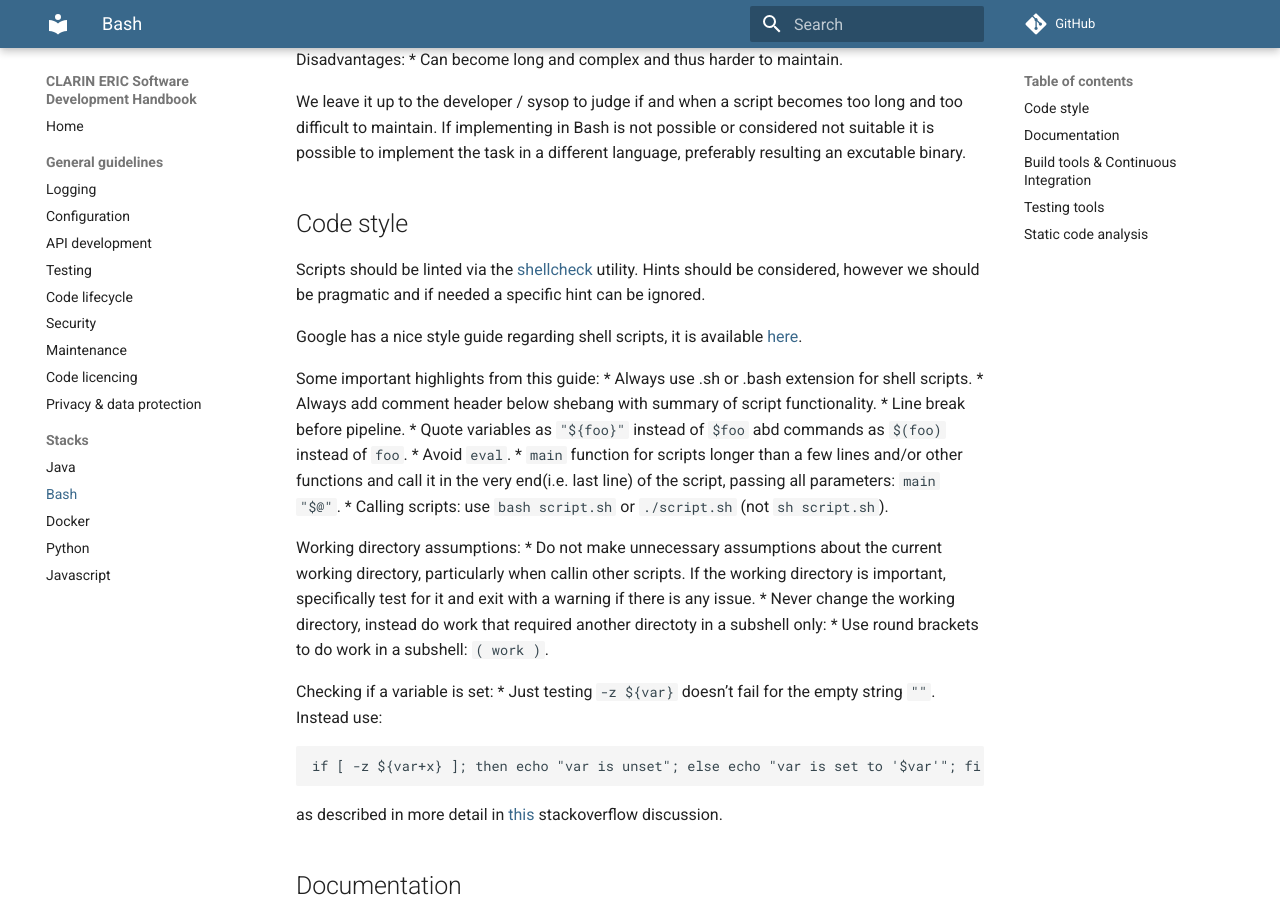
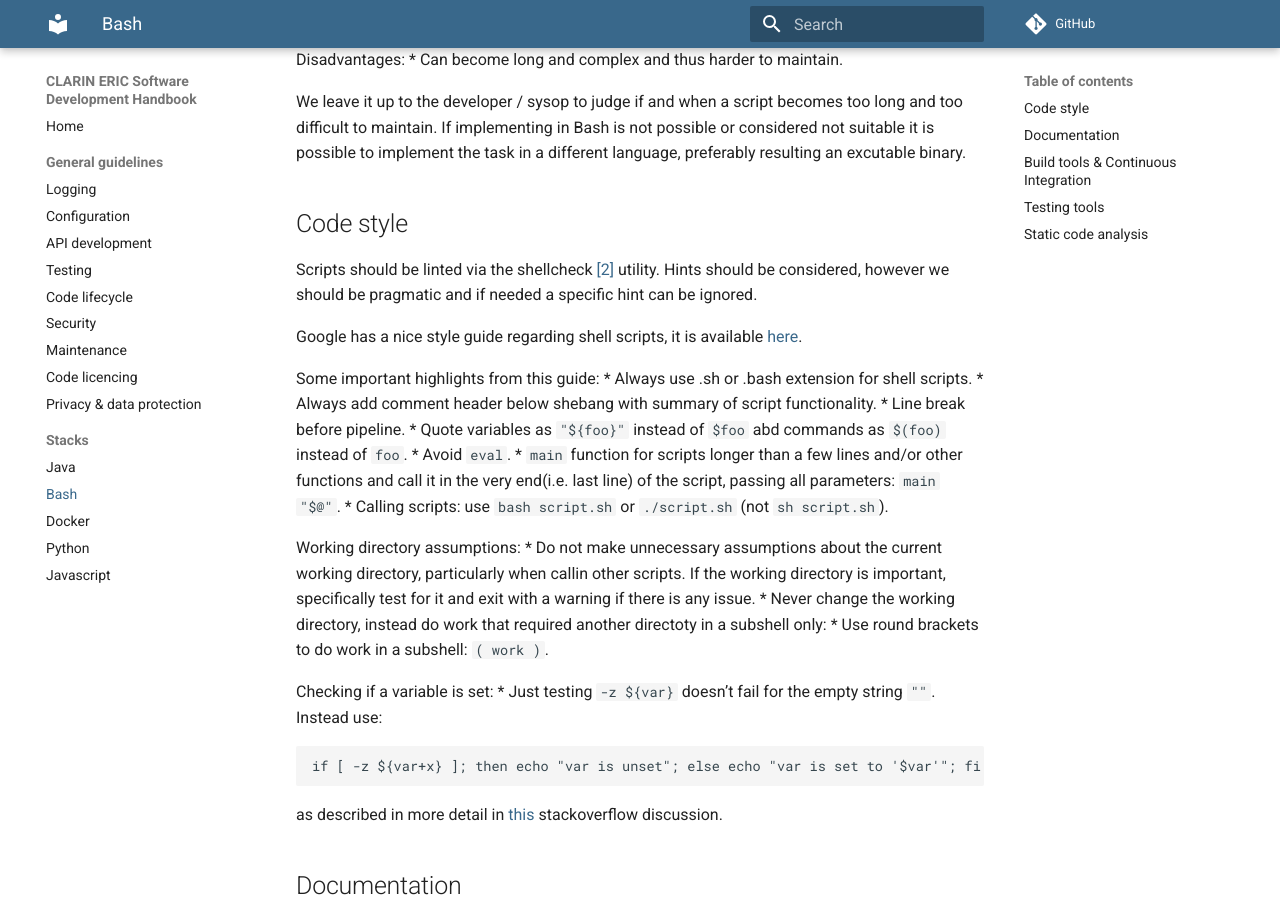
Before and after one commit to clarin-eric/handbook-development, an MkDocs documentation site: the page built from docs/stack/bash.md, in a window 1280 px wide and 900 px high, scrolled down 457 px. Built offline with MkDocs 1.6.1 and Material for MkDocs 9.7.7, drawn with Linux system fonts in a browser that asks for light colours; comment, search, counter and statistics services are not loaded; some of the changed text lies outside the part shown.

Commit message:
Added another cross reference

````diff
--- a/docs/stack/bash.md
+++ b/docs/stack/bash.md
@@ -1,6 +1,6 @@
 # General
 
-Automation of tasks, either locally or on our servers, should be implemented in Bash[[1]](#bash) if possible.
+Automation of tasks, either locally or on our servers, should be implemented in Bash [[1]](#bash) if possible.
 
 Any shell script should always be written in bash, using the following shebang:
 ```
@@ -24,7 +24,7 @@ it is possible to implement the task in a different language, preferably resulti
 
 ## Code style
 
-Scripts should be linted via the [shellcheck](https://www.shellcheck.net/) utility. Hints should be considered, however we should be pragmatic
+Scripts should be linted via the shellcheck [[2]](#shellcheck) utility. Hints should be considered, however we should be pragmatic
 and if needed a specific hint can be ignored.
 
 Google has a nice style guide regarding shell scripts, it is available [here](https://google.github.io/styleguide/shellguide.html).
@@ -96,3 +96,4 @@ Script analysis is achieved by linting via the [shellcheck](https://www.shellche
 
 # Further Reading
 1. <a name="bash">Bash: https://www.gnu.org/software/bash/</a>
+2. <a name="shellcheck">ShellCheck: https://www.shellcheck.net/</a>
````
